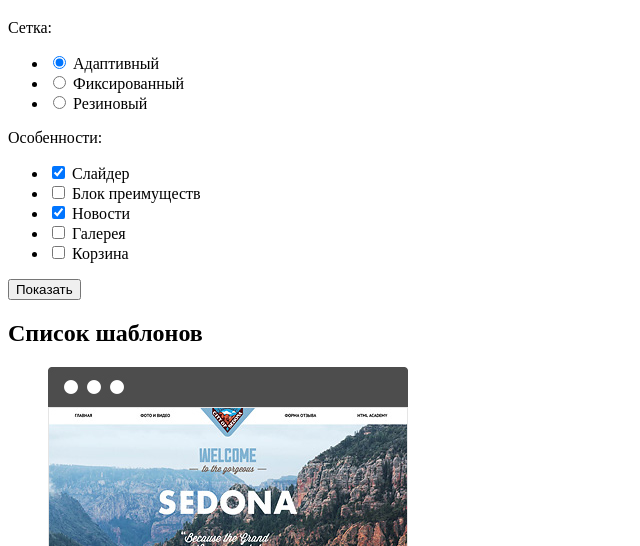
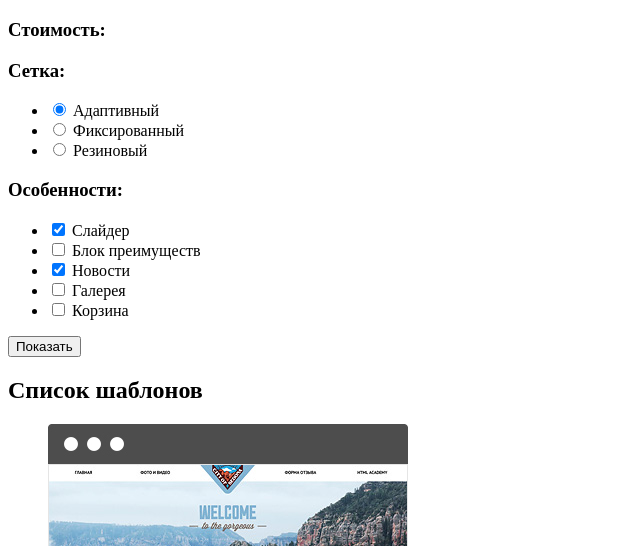
Before and after one commit to Sviatovit/83803-nerds-27, a plain HTML site: page catalog.html in a window 1280 px wide. Shown: the part 254-800 px from the top of the page, without its empty margins (0-640 px from the left). Drawn offline with Linux system fonts and the light colour scheme; files that its build step writes are made by us from their sources.

Commit message:
Личный проект: продолжаем разметку #4 (доработка)

```diff
--- a/catalog.html
+++ b/catalog.html
@@ -30,7 +30,9 @@
       <section class="">
         <h2 class="visually-hidden">Фильтр шаблонов</h2>
         <form>
-          <p>Сетка:</p>
+          <h3>Стоимость:</h3>
+          <!--Ползунок стоимости-->
+          <h3>Сетка:</h3>
           <ul>
           <li>
             <input type="radio" name="grid" value="adaptive" id="filter-adaptive" checked>
@@ -51,7 +53,7 @@
             </label>
           </li>
           </ul>
-          <p>Особенности:</p>
+          <h3>Особенности:</h3>
           <ul>
           <li>
             <input type="checkbox" name="slider" id="filter-slider" checked>
```
